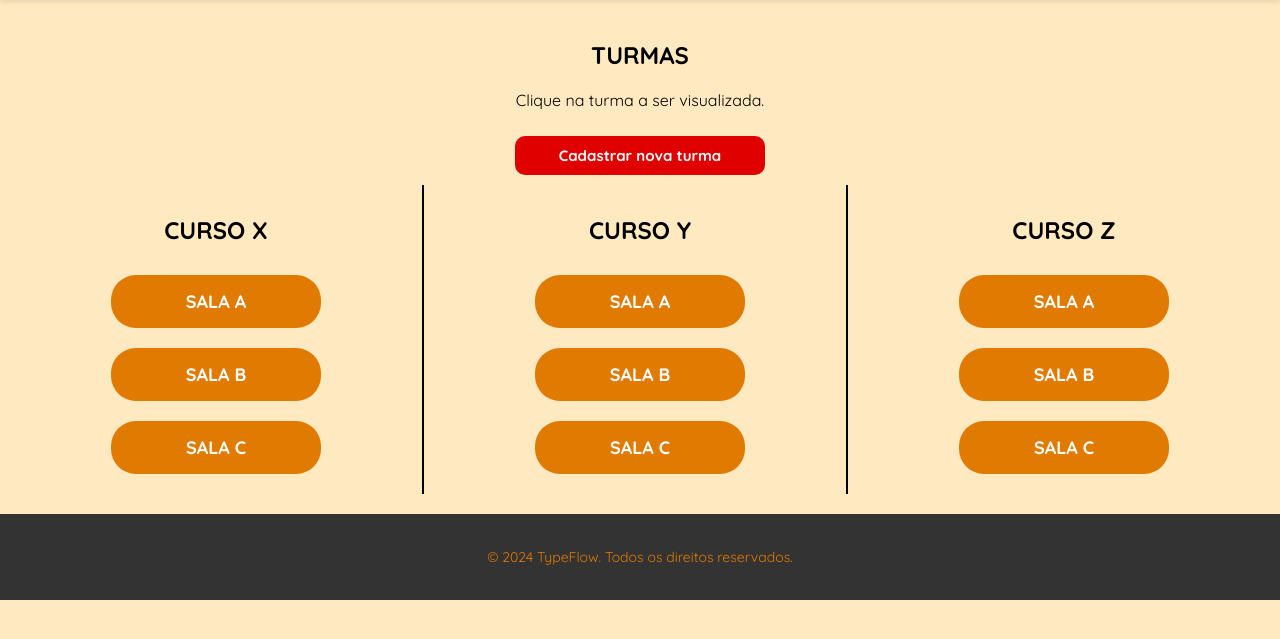
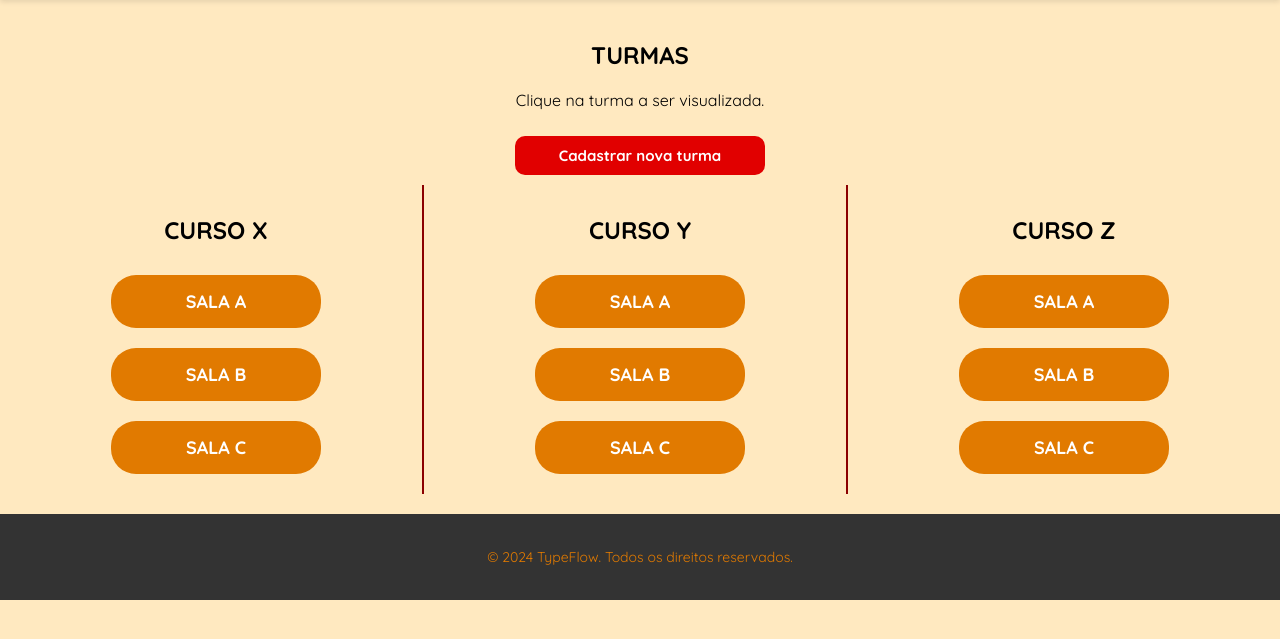
Before and after one commit to IgorSoaresss/Projeto-2-SI-Equipe-5, a Django app: page /appTypeFlow/professor/turmas/ in a window 1280 px wide. Shown: the part 140-779 px from the top of the page. Run offline with Django 5.2, Linux system fonts and the light colour scheme.

Commit message:
att barra turmas

```diff
--- a/projeto_TypeFlow/appTypeFlow/templates/Professor/turmas.html
+++ b/projeto_TypeFlow/appTypeFlow/templates/Professor/turmas.html
@@ -141,7 +141,7 @@
 
       /* Adiciona uma borda vertical */
         .cursos:not(:last-child) {
-            border-right: 2px solid #000; /* Cor e espessura da barra */
+            border-right: 2px solid darkred; /* Cor e espessura da barra */
             padding-right: 20px; /* Espaçamento interno da borda */
         }
 
```
